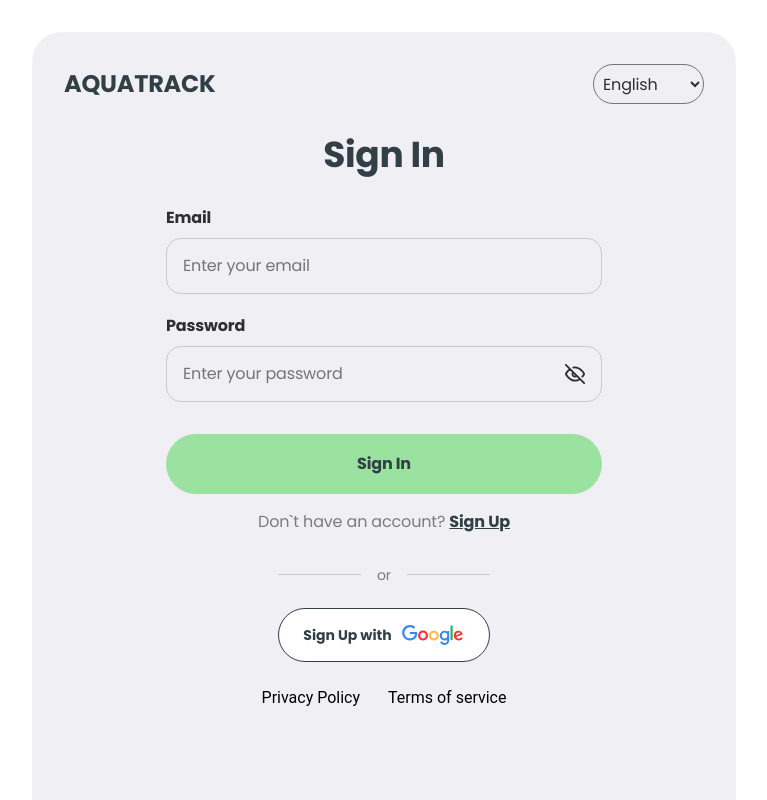
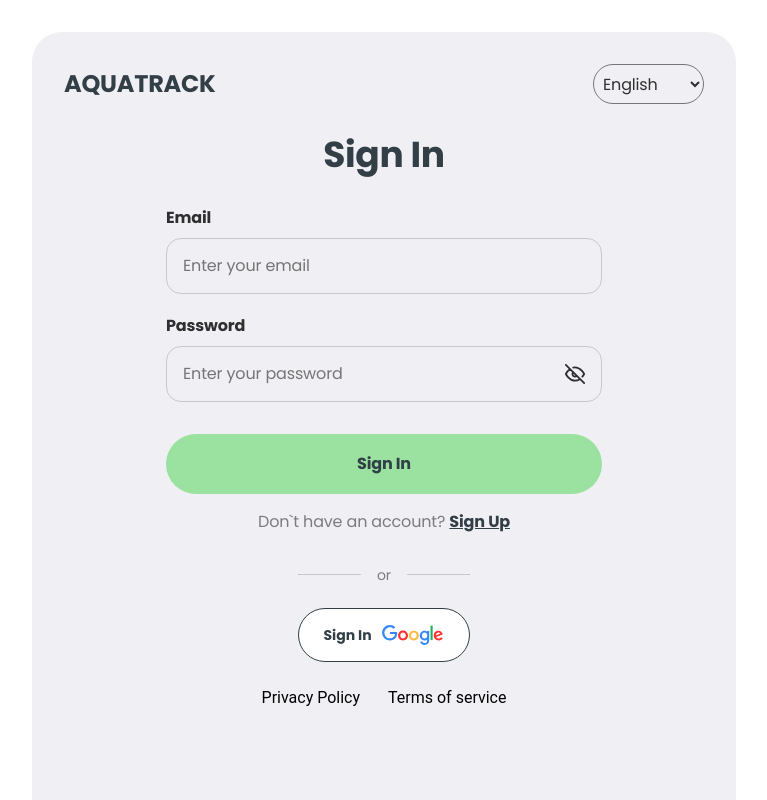
Before and after one commit to MaxBeliienko/50-85-front, a React (Vite) app: page /signin in a window 1280 px wide. Shown: the top 800 px of the page, without its empty margins (256-1023 px from the left). Built offline with nearby package versions, Linux system fonts and the light colour scheme.

Commit message:
upd google

```diff
--- a/src/components/Auth/GoogleAuth/GoogleAuth.jsx
+++ b/src/components/Auth/GoogleAuth/GoogleAuth.jsx
@@ -5,7 +5,7 @@ import Iconsvg from '../../Icon';
 import { getGoogleOAuthUrl } from '../../../redux/auth/operations';
 import styles from './GoogleAuth.module.css';
 
-const GoogleAuth = () => {
+const GoogleAuth = ({ operationType}) => {
   const { t } = useTranslation();
   const dispatch = useDispatch();
 
@@ -22,8 +22,7 @@ const GoogleAuth = () => {
           </span>
         </div>
 
-        <button onClick={handleGoogleLogin} className={styles.googleAuthButton}>
-          {t('description.signIn.signUpGoogle')}{' '}
+        <button onClick={handleGoogleLogin} className={styles.googleAuthButton}>{operationType === "SignUp" ? t('description.signUp.MainHeader')  :  t('description.signIn.MainHeader') }
           <Iconsvg width={65} height={20} iconName={'logos_google'} />
         </button>
       </div>
--- a/src/components/Auth/SignInForm/SignInForm.jsx
+++ b/src/components/Auth/SignInForm/SignInForm.jsx
@@ -119,7 +119,7 @@ const SignInForm = () => {
             </NavLink>
           </p>
         </div>
-        <GoogleAuth />
+        <GoogleAuth operationType={"SignIn"} />
       </div>
     </>
   );
--- a/src/components/Auth/SignUpForm/SignUpForm.jsx
+++ b/src/components/Auth/SignUpForm/SignUpForm.jsx
@@ -156,7 +156,7 @@ const SignUpForm = () => {
           </p>
         </form>
 
-        <GoogleAuth />
+        <GoogleAuth operationType={"SignUp"} />
       </div>
     </>
   );
```
